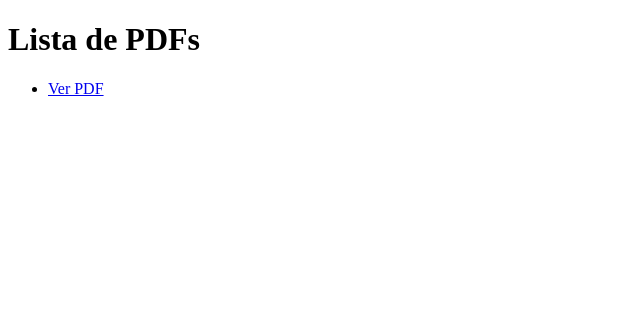
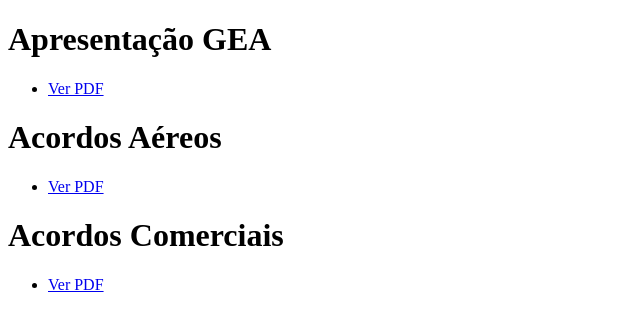
Before and after one commit to marketingnewtour/marketingnewtour.github.io, a plain HTML site: page index.html in a window 1280 px wide. Shown: the whole page, without its empty margins (0-640 px from the left). Drawn offline with Linux system fonts and the light colour scheme.

Commit message:
index.html

```diff
--- a/index.html
+++ b/index.html
@@ -6,9 +6,17 @@
   <title>PDFs GEA</title>
 </head>
 <body>
-  <h1>Lista de PDFs</h1>
+  <h1>Apresentação GEA</h1>
+  <ul>
+    <li><a href="[Apresentaçao_corporativa_v2]_GEA_jan.25.pdf" target="_blank">Ver PDF</a></li>
+  </ul>
+  <h1>Acordos Aéreos</h1>
   <ul>
     <li><a href="Acordos_Aereos_GEA_ago.24.pdf" target="_blank">Ver PDF</a></li>
   </ul>
+    <h1>Acordos Comerciais</h1>
+  <ul>
+    <li><a href="Tabela_Comissões_GEA_2024.pdf" target="_blank">Ver PDF</a></li>
+  </ul>
 </body>
 </html>
```
